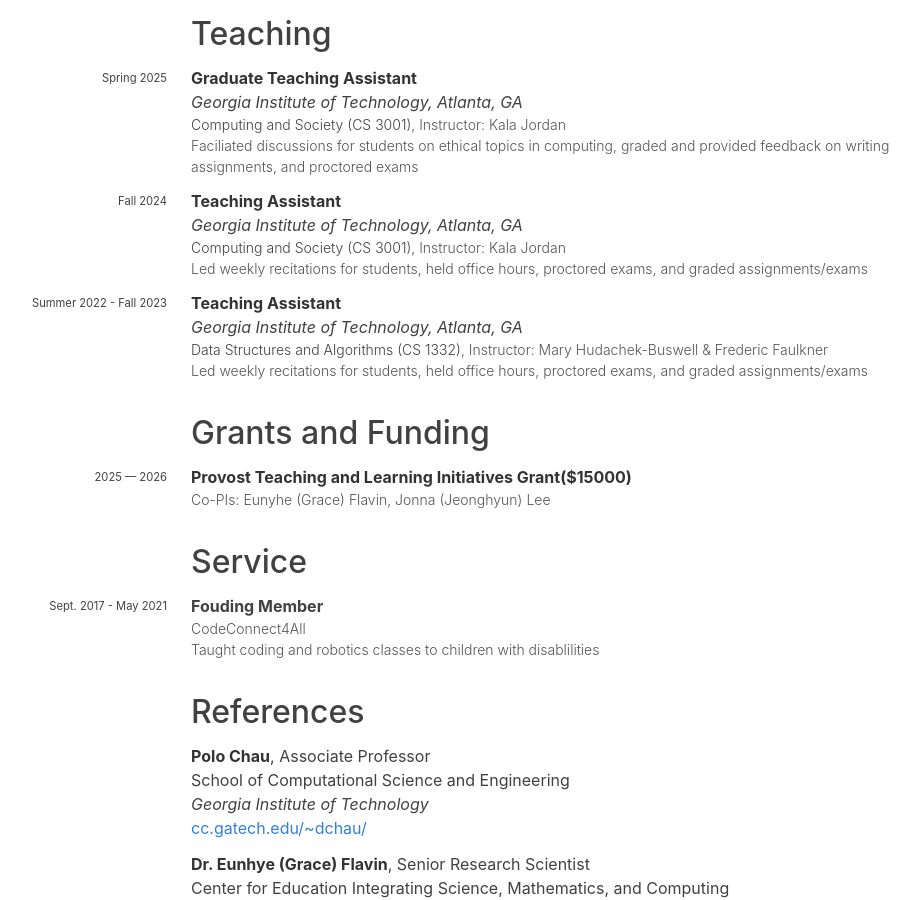
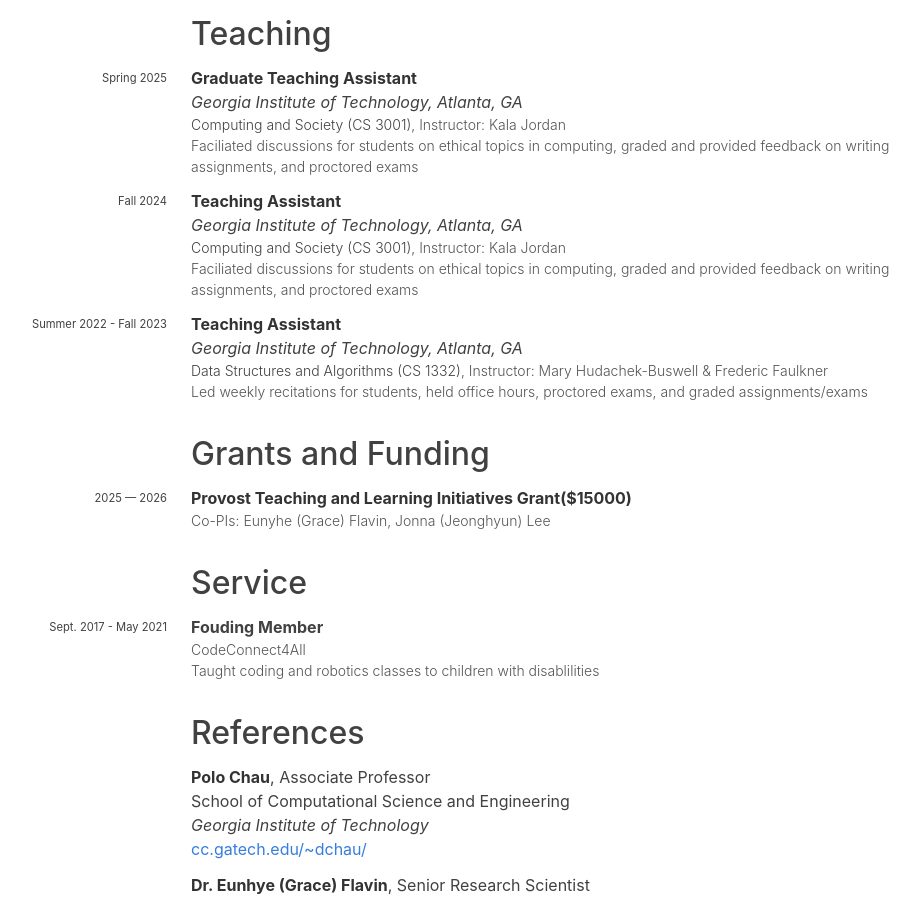
Before and after one commit to kunalmohindra/kunalmohindra.github.io, a Jekyll site: the page built from cv.md, in a window 1280 px wide and 900 px high, scrolled down 1959 px. Shown: the whole window, without its empty margins (141-1061 px from the left). Built offline with Jekyll 4.4.1, drawn with Linux system fonts in a browser that asks for light colours; nearby versions of some CDN libraries; some web fonts are replaced.

Commit message:
fixed description for cs 3001

```diff
--- a/_data/teaching.yaml
+++ b/_data/teaching.yaml
@@ -15,7 +15,7 @@
   year: Fall 2024
   class: "Computing and Society (CS 3001)"
   instructor: Kala Jordan
-  description: "Led weekly recitations for students, held office hours, proctored exams, and graded assignments/exams"
+  description: "Faciliated discussions for students on ethical topics in computing, graded and provided feedback on writing assignments, and proctored exams"
   institution-url: http://gatech.edu
   class-url: https://oscar.gatech.edu/bprod/bwckctlg.p_disp_course_detail?cat_term_in=202302&subj_code_in=CS&crse_numb_in=3001
   ta: true
```
